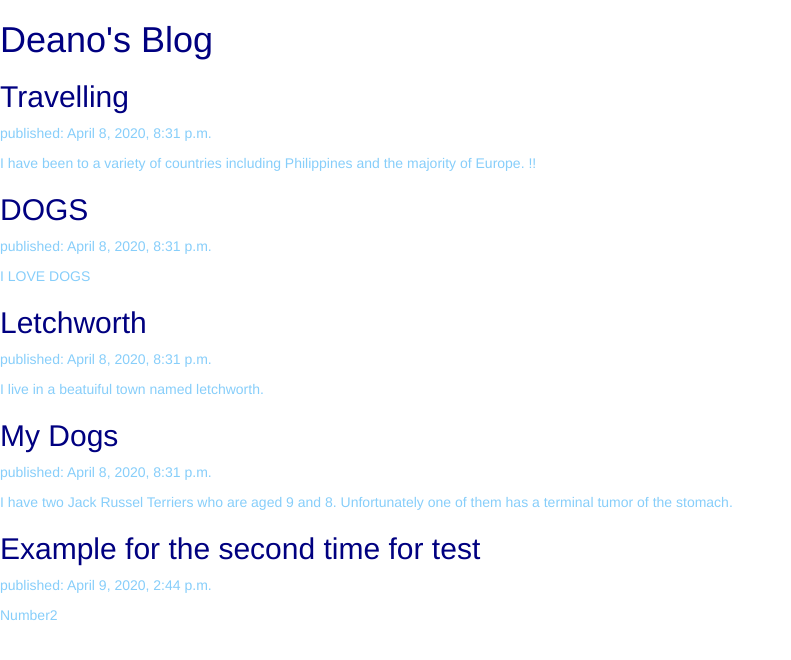
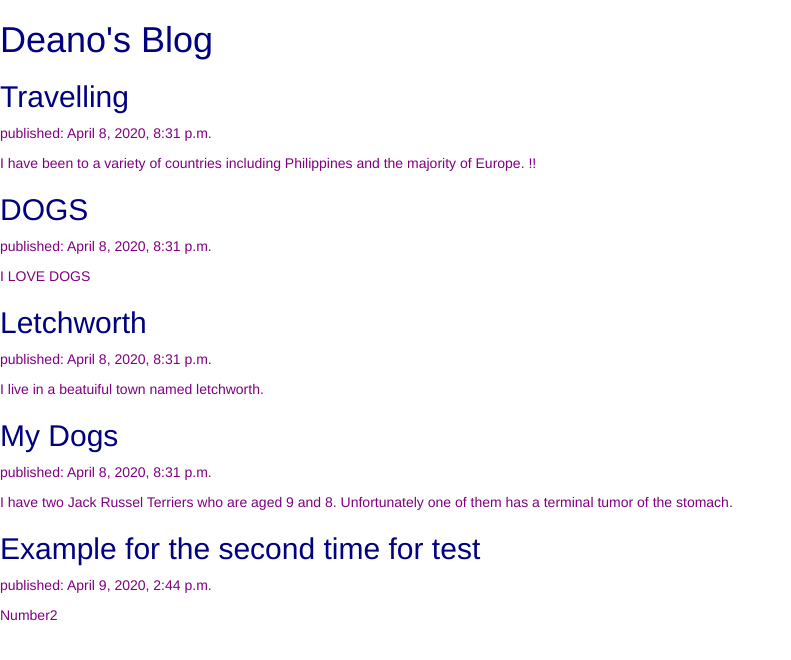
Before and after one commit to deanwk/my-first-blog, a Django app: page / in a window 1280 px wide. Shown: the top 660 px of the page, without its empty margins (0-791 px from the left). Run offline with Django 3.2, Linux system fonts and the light colour scheme; data comes from the database, SQL or seed files in the repository; some libraries are stand-ins or nearby versions.

Commit message:
TestPurpleTXT

```diff
--- a/blog/static/css/blog.css
+++ b/blog/static/css/blog.css
@@ -4,5 +4,5 @@ h1 a, h2 a {
 
 
 p {
-    color: #87CEFA;
+    color: #800080;
 }
```
